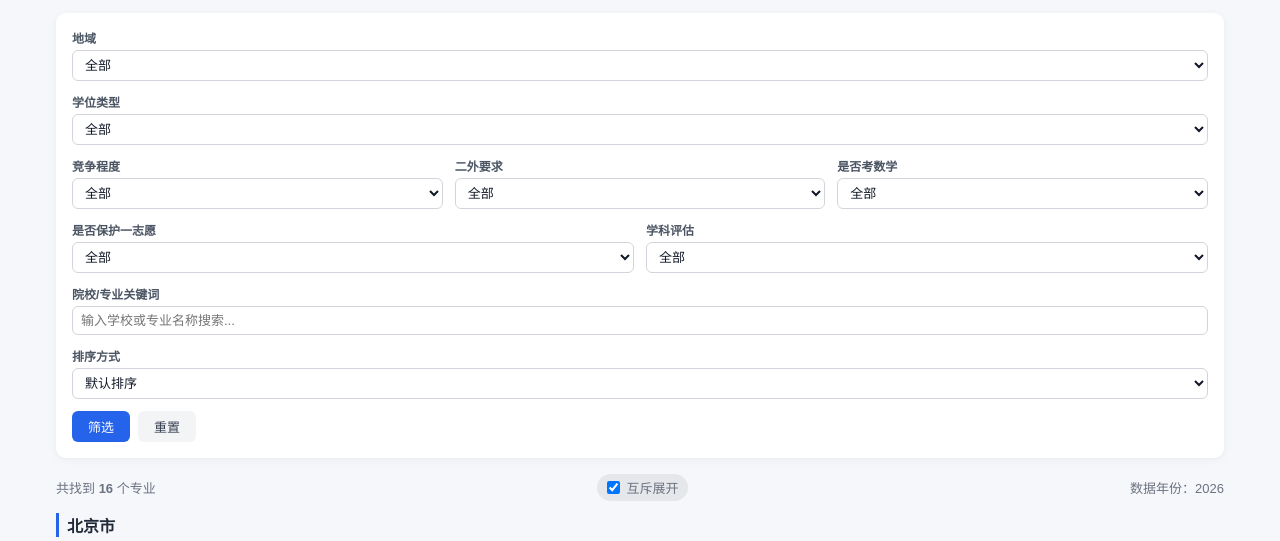
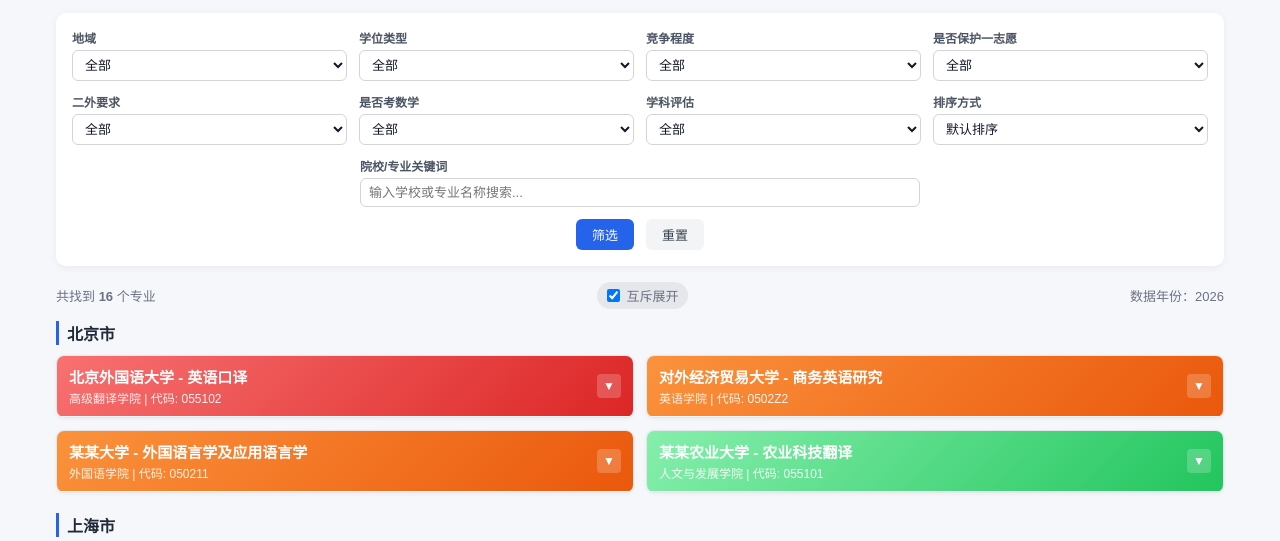
Before and after one commit to YuCheng-105/site, a plain HTML site: page index.html in a window 1280 px wide. Shown: the part 110-651 px from the top of the page. Drawn offline with Linux system fonts and the light colour scheme.

Commit message:
Add files via upload

```diff
--- a/index.html
+++ b/index.html
@@ -50,7 +50,7 @@
 
     .filter-grid {
       display: grid;
-      grid-template-columns: repeat(6, 1fr);
+      grid-template-columns: repeat(4, 1fr);
       gap: 12px;
       align-items: end;
     }
@@ -61,9 +61,12 @@
       gap: 4px;
     }
 
-    .col-span-6 { grid-column: span 6; }
-    .col-span-3 { grid-column: span 3; }
-    .col-span-2 { grid-column: span 2; }
+    /* 关键词：跨整行 + 限宽居中 */
+    .filter-keyword {
+      grid-column: 1 / -1;
+      justify-self: center;
+      width: min(560px, 100%);
+    }
 
     .filter-item label {
       font-size: 12px;
@@ -84,7 +87,8 @@
 
     .filter-actions {
       display: flex;
-      gap: 8px;
+      justify-content: center;
+      gap: 12px;
       margin-top: 12px;
     }
 
@@ -309,9 +313,18 @@
       color: #6b7280;
     }
 
+    /* 筛选面板：平板竖屏（601~1023px）→ 2 列 */
+    @media (max-width: 1023px) {
+      .filter-grid { grid-template-columns: repeat(2, 1fr); }
+    }
+
+    /* 筛选面板：手机（≤600px）→ 1 列 */
+    @media (max-width: 600px) {
+      .filter-grid { grid-template-columns: 1fr; }
+    }
+
+    /* 专业卡片列表保持原有响应式行为 */
     @media (max-width: 768px) {
-      .filter-grid { grid-template-columns: 1fr; }
-      .col-span-6, .col-span-3, .col-span-2 { grid-column: span 1; }
       .major-list { grid-template-columns: 1fr; }
     }
   </style>
@@ -326,8 +339,8 @@
 
     <section class="filter-panel">
       <div class="filter-grid">
-        <!-- 第一行：地域 -->
-        <div class="filter-item col-span-6">
+        <!-- 第 1 行：地域、学位类型、竞争程度、是否保护一志愿 -->
+        <div class="filter-item">
           <label for="region">地域</label>
           <select id="region">
             <option value="">全部</option>
@@ -335,7 +348,6 @@
             <option value="天津市">天津市</option>
             <option value="上海市">上海市</option>
             <option value="重庆市">重庆市</option>
-
             <option value="河北省">河北省</option>
             <option value="山西省">山西省</option>
             <option value="辽宁省">辽宁省</option>
@@ -358,7 +370,6 @@
             <option value="陕西省">陕西省</option>
             <option value="甘肃省">甘肃省</option>
             <option value="青海省">青海省</option>
-
             <option value="内蒙古自治区">内蒙古自治区</option>
             <option value="广西壮族自治区">广西壮族自治区</option>
             <option value="西藏自治区">西藏自治区</option>
@@ -367,8 +378,7 @@
           </select>
         </div>
 
-        <!-- 第二行：学位类型 -->
-        <div class="filter-item col-span-6">
+        <div class="filter-item">
           <label for="degreeType">学位类型</label>
           <select id="degreeType">
             <option value="">全部</option>
@@ -377,8 +387,7 @@
           </select>
         </div>
 
-        <!-- 第三行：竞争程度、二外要求、是否考数学 -->
-        <div class="filter-item col-span-2">
+        <div class="filter-item">
           <label for="competitionLevel">竞争程度</label>
           <select id="competitionLevel">
             <option value="">全部</option>
@@ -388,26 +397,8 @@
             <option value="极高">极高</option>
           </select>
         </div>
-        <div class="filter-item col-span-2">
-          <label for="foreignLang">二外要求</label>
-          <select id="foreignLang">
-            <option value="">全部</option>
-            <option value="必考">必考</option>
-            <option value="可选">可选</option>
-            <option value="不考">不考</option>
-          </select>
-        </div>
-        <div class="filter-item col-span-2">
-          <label for="mathExam">是否考数学</label>
-          <select id="mathExam">
-            <option value="">全部</option>
-            <option value="是">是</option>
-            <option value="否">否</option>
-          </select>
-        </div>
 
-        <!-- 第四行：是否保护一志愿、学科评估 -->
-        <div class="filter-item col-span-3">
+        <div class="filter-item">
           <label for="protectFirst">是否保护一志愿</label>
           <select id="protectFirst">
             <option value="">全部</option>
@@ -417,7 +408,28 @@
             <option value="待核实">待核实</option>
           </select>
         </div>
-        <div class="filter-item col-span-3">
+
+        <!-- 第 2 行：二外要求、是否考数学、学科评估、排序方式 -->
+        <div class="filter-item">
+          <label for="foreignLang">二外要求</label>
+          <select id="foreignLang">
+            <option value="">全部</option>
+            <option value="必考">必考</option>
+            <option value="可选">可选</option>
+            <option value="不考">不考</option>
+          </select>
+        </div>
+
+        <div class="filter-item">
+          <label for="mathExam">是否考数学</label>
+          <select id="mathExam">
+            <option value="">全部</option>
+            <option value="是">是</option>
+            <option value="否">否</option>
+          </select>
+        </div>
+
+        <div class="filter-item">
           <label for="subjectLevel">学科评估</label>
           <select id="subjectLevel">
             <option value="">全部</option>
@@ -428,14 +440,7 @@
           </select>
         </div>
 
-        <!-- 第五行：关键词 -->
-        <div class="filter-item col-span-6">
-          <label for="keyword">院校/专业关键词</label>
-          <input id="keyword" type="text" placeholder="输入学校或专业名称搜索...">
-        </div>
-
-        <!-- 第六行：排序 -->
-        <div class="filter-item col-span-6">
+        <div class="filter-item">
           <label for="sortBy">排序方式</label>
           <select id="sortBy">
             <option value="default">默认排序</option>
@@ -443,6 +448,12 @@
             <option value="ratioDesc">报录比从高到低</option>
             <option value="scoreDesc">录取平均分从高到低</option>
           </select>
+        </div>
+
+        <!-- 第 3 行：关键词（整行限宽居中） -->
+        <div class="filter-item filter-keyword">
+          <label for="keyword">院校/专业关键词</label>
+          <input id="keyword" type="text" placeholder="输入学校或专业名称搜索...">
         </div>
       </div>
 
```
